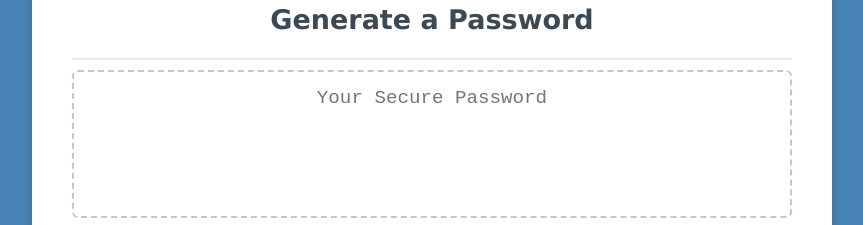
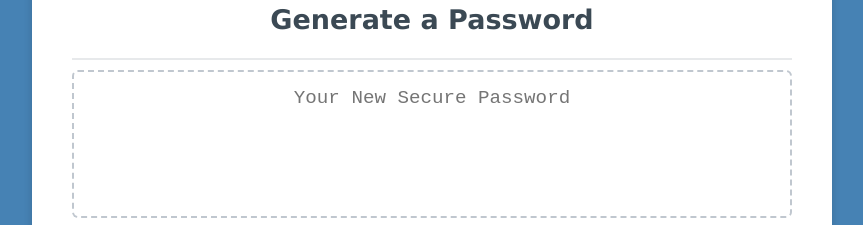
Before and after one commit to xRitchie91/Password-Generator, a plain HTML site: page index.html in a window 1280 px wide. Shown: the part 179-404 px from the top of the page, without its empty margins (208-1071 px from the left). Drawn offline with Linux system fonts and the light colour scheme.

Commit message:
finalizing updates

```diff
--- a/index.html
+++ b/index.html
@@ -21,7 +21,7 @@
           <textarea
             readonly
             id="password"
-            placeholder="Your Secure Password"
+            placeholder="Your New Secure Password"
             aria-label="Generated Password"
           ></textarea>
         </div>
```
